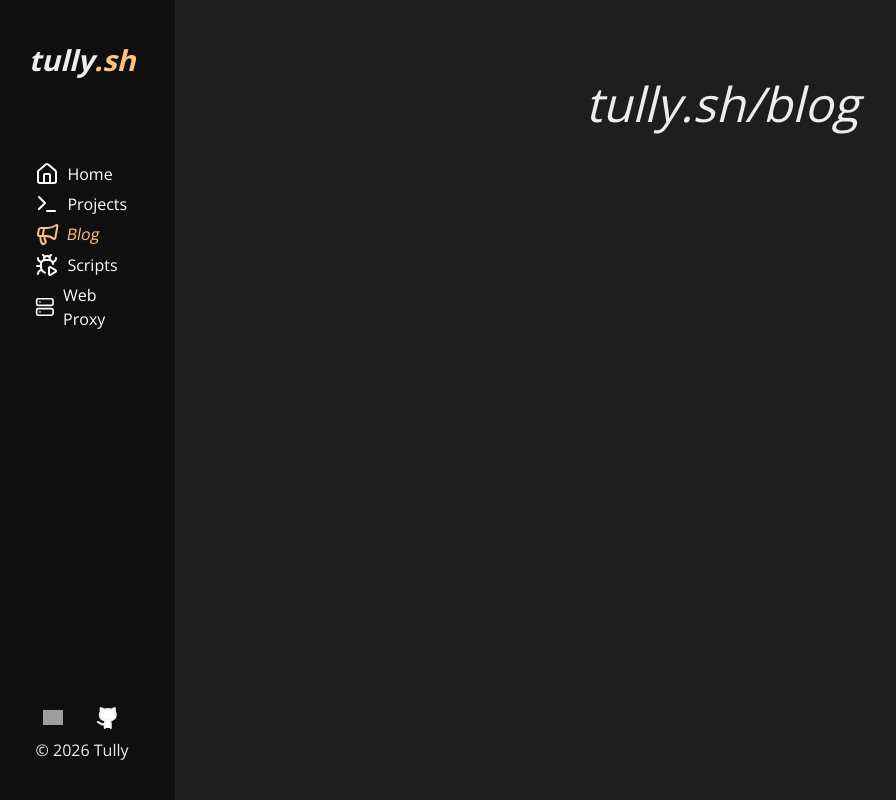
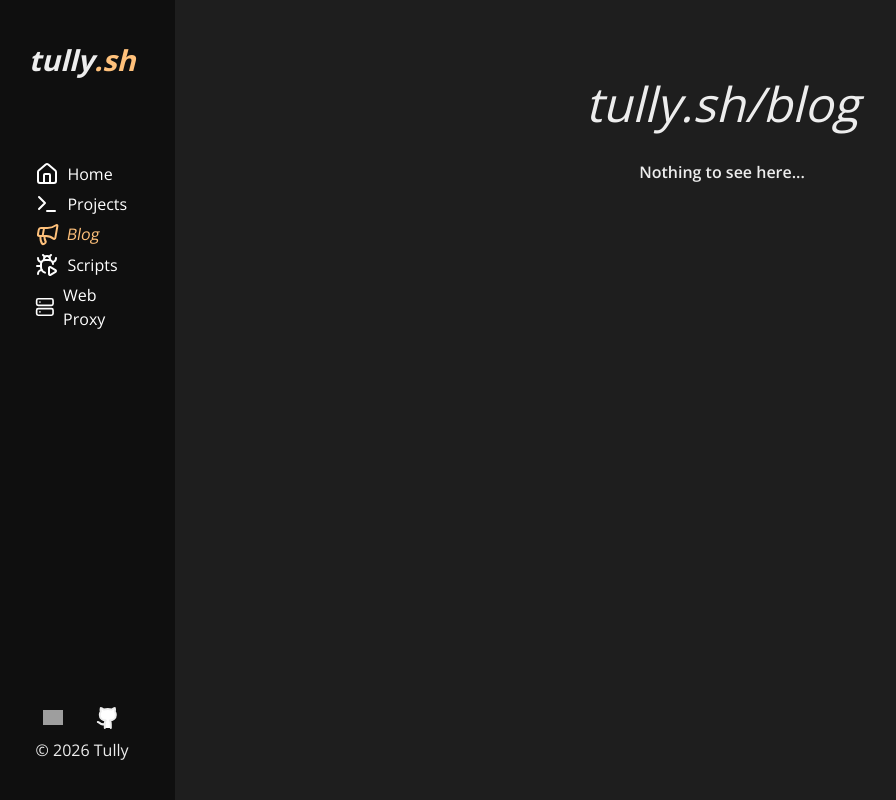
Before and after one commit to Tullysaurus/tully.sh, a Next.js app: page /blog in a window 1280 px wide. Shown: the whole page, without its empty margins (11-907 px from the left). Built offline with nearby package versions, Linux system fonts and the light colour scheme; grey boxes are pictures that could not be loaded.

Commit message:
Add text on empty pages

```diff
--- a/src/app/(main)/blog/page.tsx
+++ b/src/app/(main)/blog/page.tsx
@@ -9,8 +9,9 @@ export default function Scripts() {
     >
       <h1 className="text-5xl italic font-light">tully.sh/blog</h1>
 
-      <div className="w-[70vw] h-[70vh] grid grid-cols-3">
-      </div>
+      <p className="text-l text-center w-3/8 font-semibold">
+        Nothing to see here...
+      </p>
     </div>
   );
 }
--- a/src/app/(main)/projects/page.tsx
+++ b/src/app/(main)/projects/page.tsx
@@ -4,6 +4,9 @@ export default function Projects() {
       className="flex flex-col h-100vh w-100vh items-center pt-[10vh] gap-8"
     >
       <h1 className="text-5xl italic font-light">tully.sh/projects</h1>
+      <p className="text-l text-center w-3/8 font-semibold">
+        Nothing to see here...
+      </p>
     </div>
   );
 }
--- a/src/app/(main)/proxy/page.tsx
+++ b/src/app/(main)/proxy/page.tsx
@@ -4,6 +4,9 @@ export default function Proxy() {
       className="flex flex-col h-100vh w-100vh items-center pt-[10vh] gap-8"
     >
       <h1 className="text-5xl italic font-light">tully.sh/proxy</h1>
+      <p className="text-l text-center w-3/8 font-semibold">
+        Still being developed...
+      </p>
     </div>
   );
 }
```
